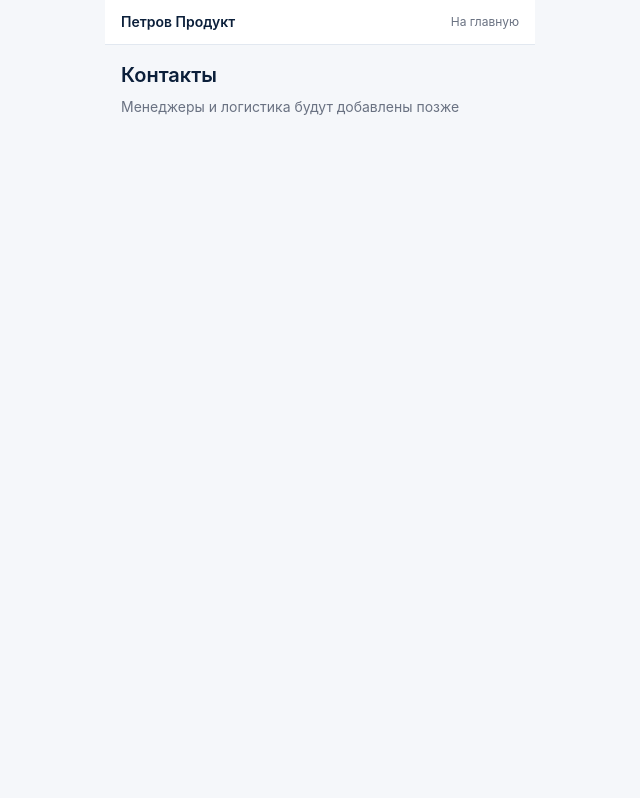
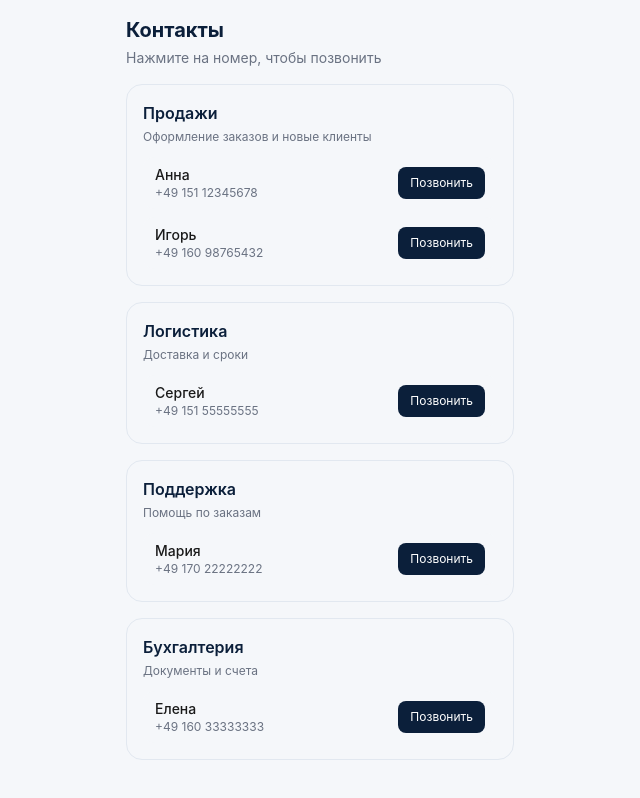
Before and after one commit to rafaelinka/petrov-product-miniapp, a Next.js app: page /contacts in a window 1280 px wide. Shown: the whole page, without its empty margins (320-960 px from the left). Built offline with nearby package versions, Linux system fonts and the light colour scheme.

Commit message:
contacts page

```diff
--- a/src/app/contacts/page.tsx
+++ b/src/app/contacts/page.tsx
@@ -1,17 +1,105 @@
-import AppShell from "@/components/AppShell"
+"use client"
 
 export default function ContactsPage() {
+  const departments = [
+    {
+      title: "Продажи",
+      description: "Оформление заказов и новые клиенты",
+      people: [
+        {
+          name: "Анна",
+          phone: "+49 151 12345678",
+        },
+        {
+          name: "Игорь",
+          phone: "+49 160 98765432",
+        },
+      ],
+    },
+    {
+      title: "Логистика",
+      description: "Доставка и сроки",
+      people: [
+        {
+          name: "Сергей",
+          phone: "+49 151 55555555",
+        },
+      ],
+    },
+    {
+      title: "Поддержка",
+      description: "Помощь по заказам",
+      people: [
+        {
+          name: "Мария",
+          phone: "+49 170 22222222",
+        },
+      ],
+    },
+    {
+      title: "Бухгалтерия",
+      description: "Документы и счета",
+      people: [
+        {
+          name: "Елена",
+          phone: "+49 160 33333333",
+        },
+      ],
+    },
+  ]
+
   return (
-    <AppShell>
-      <div className="p-4">
-        <h1 className="text-[#0B1F3A] text-xl font-semibold">
-          Контакты
-        </h1>
+    <div className="p-4 max-w-[420px] mx-auto">
+      <h1 className="text-xl font-bold text-[#0B1F3A]">
+        Контакты
+      </h1>
 
-        <p className="text-sm text-gray-500 mt-2">
-          Менеджеры и логистика будут добавлены позже
-        </p>
+      <p className="text-sm text-gray-500 mt-1">
+        Нажмите на номер, чтобы позвонить
+      </p>
+
+      <div className="mt-4 space-y-4">
+        {departments.map((dep, idx) => (
+          <div
+            key={idx}
+            className="border border-[#E2E8F0] rounded-2xl p-4"
+          >
+            <div className="font-semibold text-[#0B1F3A]">
+              {dep.title}
+            </div>
+
+            <div className="text-xs text-gray-500 mt-1">
+              {dep.description}
+            </div>
+
+            <div className="mt-3 space-y-2">
+              {dep.people.map((p, i) => (
+                <div
+                  key={i}
+                  className="flex items-center justify-between bg-[#F5F7FA] rounded-xl px-3 py-2"
+                >
+                  <div>
+                    <div className="text-sm font-medium">
+                      {p.name}
+                    </div>
+
+                    <div className="text-xs text-gray-500">
+                      {p.phone}
+                    </div>
+                  </div>
+
+                  <a
+                    href={`tel:${p.phone}`}
+                    className="bg-[#0B1F3A] text-white text-xs px-3 py-2 rounded-lg"
+                  >
+                    Позвонить
+                  </a>
+                </div>
+              ))}
+            </div>
+          </div>
+        ))}
       </div>
-    </AppShell>
+    </div>
   )
 }
```
